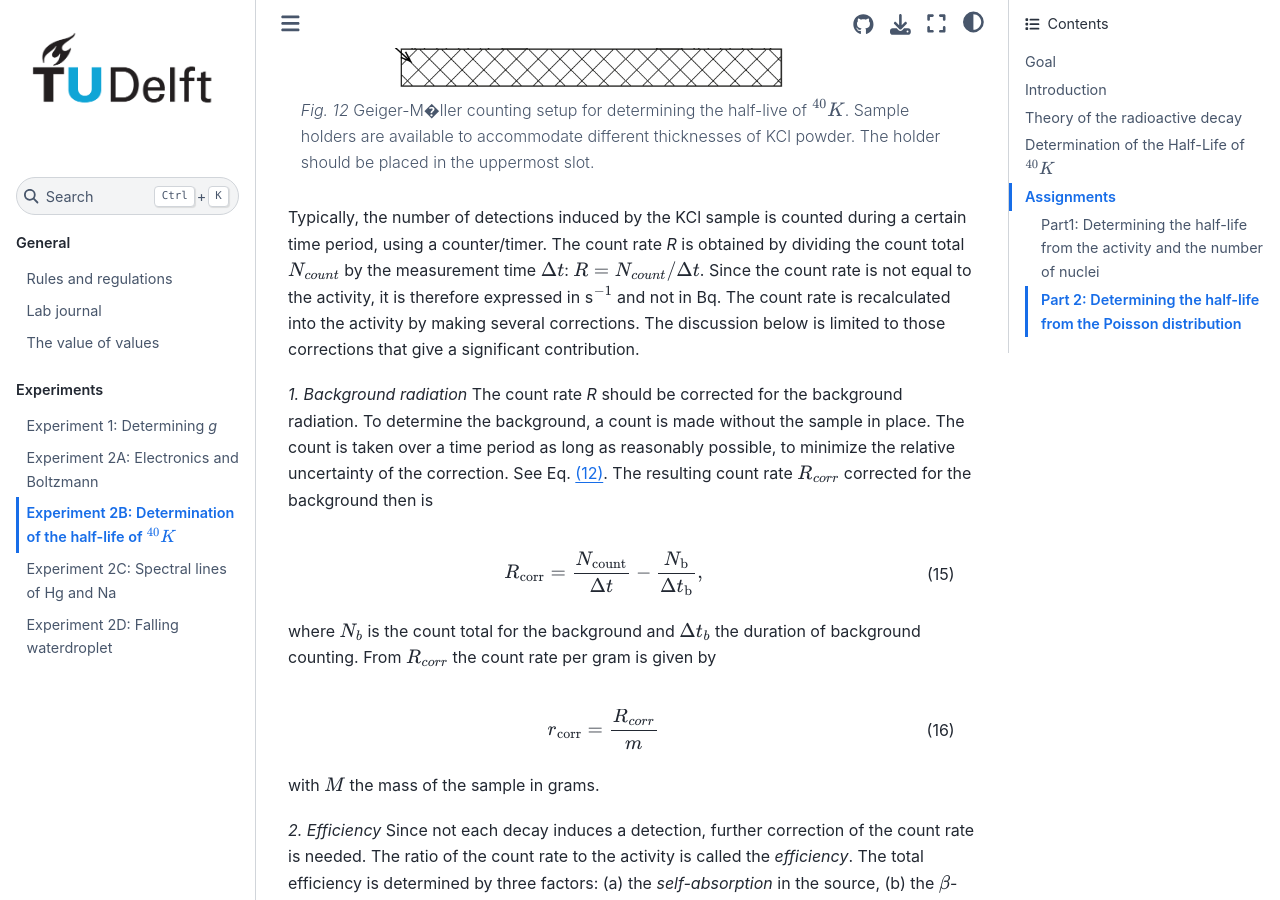
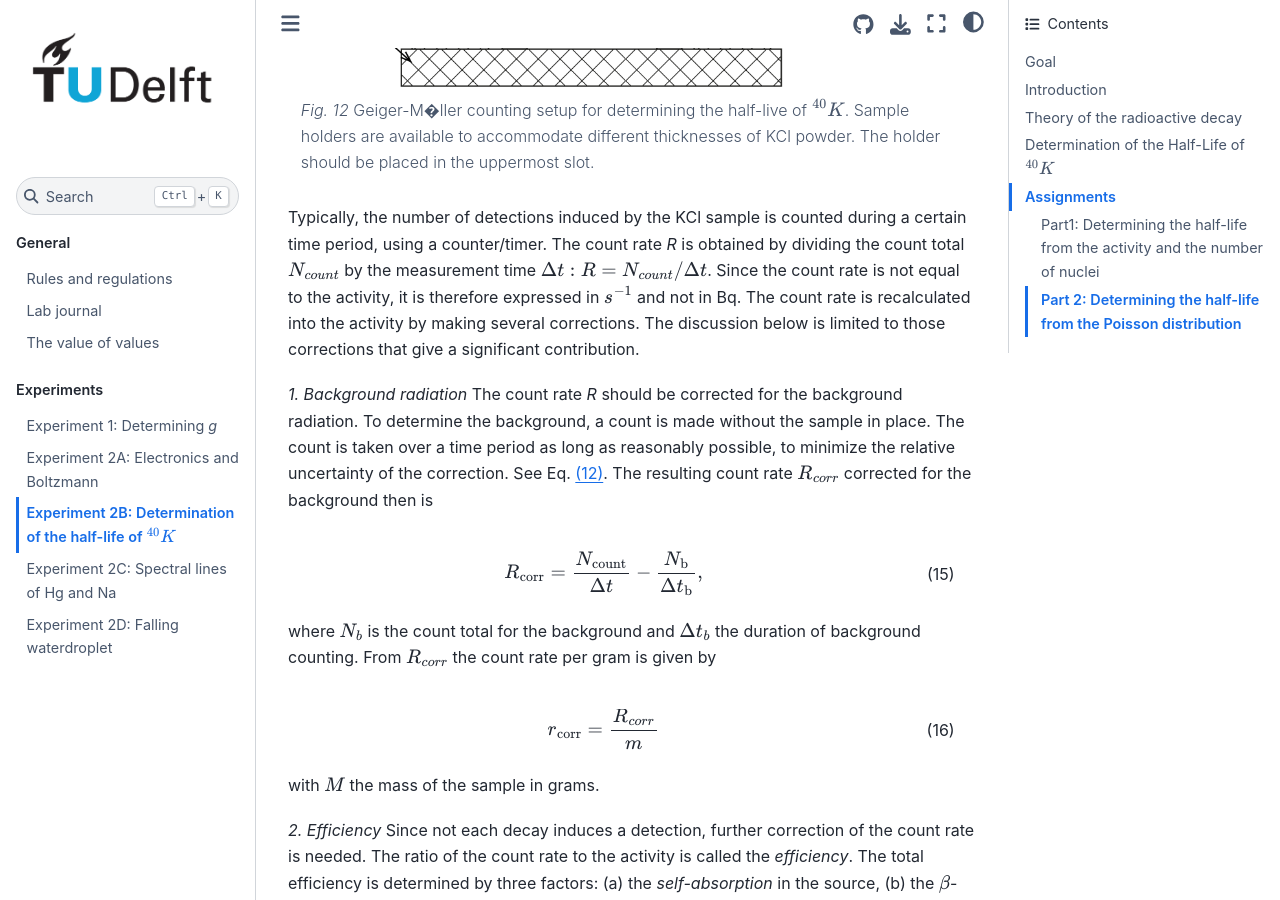
Before and after one commit to Contemporary-Physicslab/TN2985, a Jupyter Book: the page built from book/chapters/Experiment_2_K40.md, in a window 1280 px wide and 900 px high, scrolled down 7516 px. Built offline with Jupyter Book 1.0.4 settings and Sphinx 7.4.7 and the Sphinx Book theme 1.1.4, drawn with Linux system fonts in a browser that asks for light colours; comment, search, counter and statistics services are not loaded.

````diff
--- a/book/chapters/Experiment_2_K40.md
+++ b/book/chapters/Experiment_2_K40.md
@@ -157,7 +157,7 @@ To determine the activity of one gram of KCl, we use the setup depicted in {numr
 Geiger-M�ller counting setup for determining the half-live of $^{40}K$.  Sample holders are available to accommodate different thicknesses of KCl powder. The holder should be placed in the uppermost slot.
 ```
 
-Typically, the number of detections induced by the KCl sample is counted during a certain time period, using a counter/timer. The count rate *R* is obtained by dividing the count total $N_{count}$ by the measurement time $\Delta t$: $R = N_{count}/\Delta t$. Since the count rate is not equal to the activity, it is therefore expressed in s$^{-1}$ and not in Bq. The count rate is recalculated into the activity by making several corrections. The discussion below is limited to those corrections that give a significant contribution.
+Typically, the number of detections induced by the KCl sample is counted during a certain time period, using a counter/timer. The count rate *R* is obtained by dividing the count total $N_{count}$ by the measurement time $\Delta t: R = N_{count}/\Delta t$. Since the count rate is not equal to the activity, it is therefore expressed in $s^{-1}$ and not in Bq. The count rate is recalculated into the activity by making several corrections. The discussion below is limited to those corrections that give a significant contribution.
 
 
 *1. Background radiation*
````
